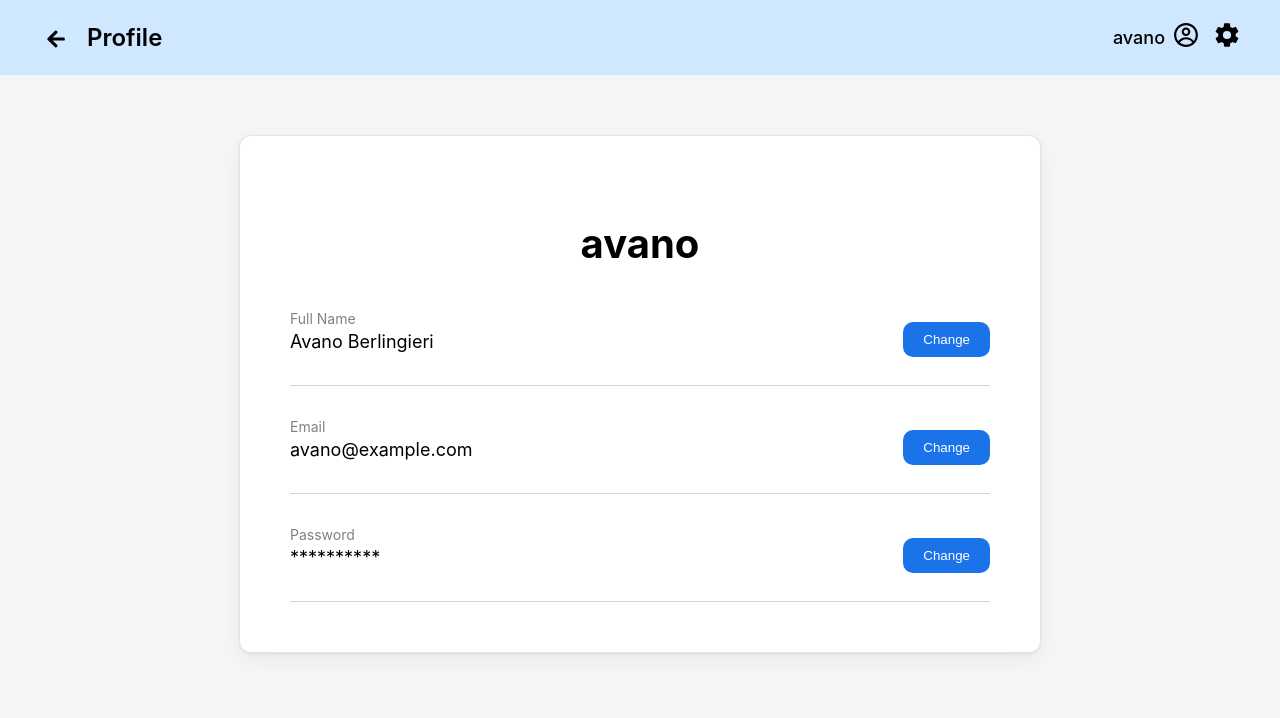
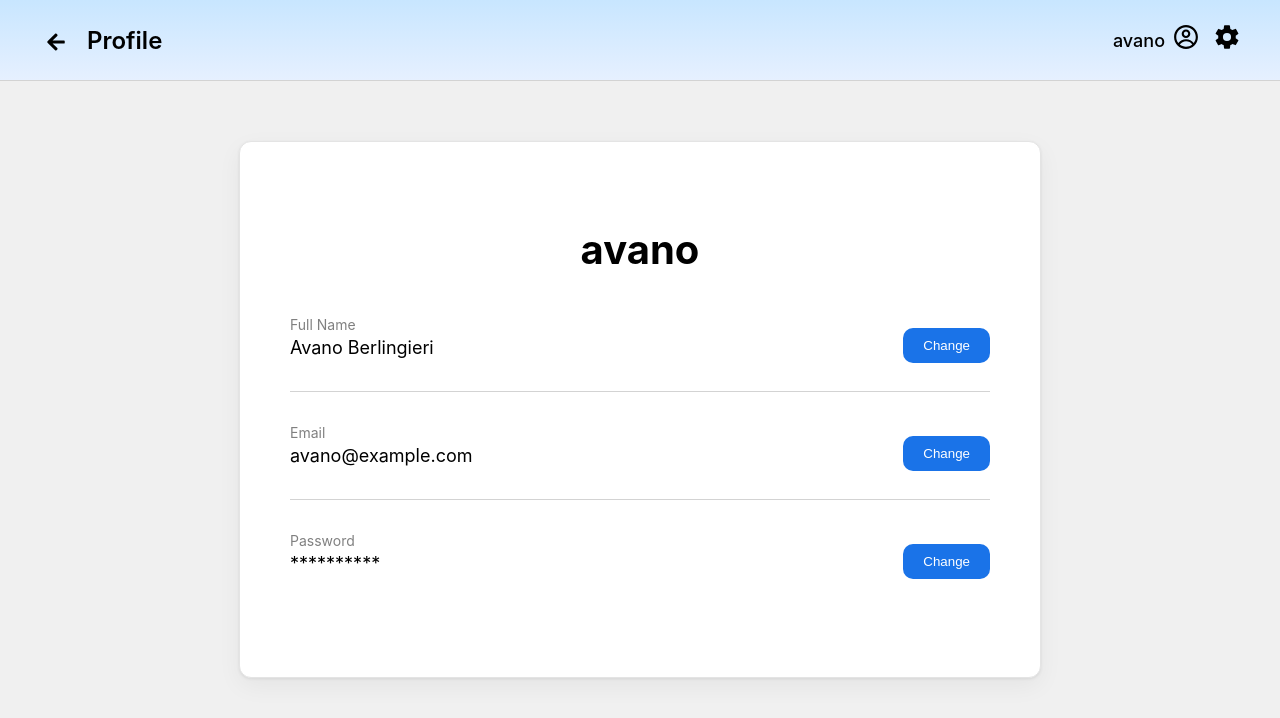
Before and after one commit to AvanoBerlingieri/Notes_App, a React (Create React App) app in the folder frontend/: page /profile in a window 1280 px wide. Shown: the top 718 px of the page. Built offline with nearby package versions, Linux system fonts and the light colour scheme; no server answers.

Commit message:
styling update

```diff
--- a/frontend/src/pages/Signup.js
+++ b/frontend/src/pages/Signup.js
@@ -116,12 +116,12 @@ export default function Signup() {
                                 At least 8 characters
                             </p>
 
+                            <p className={passwordRules.capital ? "valid" : "invalid"}>
+                                At least 1 capital letter
+                            </p>
+
                             <p className={passwordRules.number ? "valid" : "invalid"}>
                                 At least 1 number
-                            </p>
-
-                            <p className={passwordRules.special ? "valid" : "invalid"}>
-                                At least 1 special character
                             </p>
 
                             <p className={passwordRules.special ? "valid" : "invalid"}>
--- a/frontend/src/pages/css/Home.css
+++ b/frontend/src/pages/css/Home.css
@@ -1,7 +1,10 @@
+body{
+    background: #f0f0f0;
+}
+
 .home-container {
-    height: 100vh;
+    height: 100%;
     display: flex;
-    background: #f5f6f8;
     flex-direction: column;
 }
 
@@ -20,7 +23,7 @@
 .sort {
     padding: 10px;
     border-radius: 8px;
-    border: 1px solid #ccc;
+    border: 1px solid lightgrey;
 }
 
 /* VIEW TOGGLE */
@@ -34,7 +37,7 @@
 .view-toggle button {
     padding: 8px 14px;
     border-radius: 6px;
-    border: 1px solid #ccc;
+    border: 1px solid lightgrey;
     background: white;
     cursor: pointer;
 }
@@ -120,7 +123,7 @@
 }
 
 .note-row .preview {
-    font-size: 13px;
+    font-size: 12px;
     color: gray;
 }
 
--- a/frontend/src/pages/css/NoteEditor.css
+++ b/frontend/src/pages/css/NoteEditor.css
@@ -1,8 +1,11 @@
+body{
+    background: #f0f0f0;
+}
+
 .note-page {
     display: flex;
     flex-direction: column;
-    min-height: 100vh;
-    background: #f5f6f8;
+    min-height: 100%;
 }
 
 /* TOOLBAR */
@@ -48,7 +51,6 @@
     color: #1a73e8;
 }
 
-/* EDITOR CANVAS */
 .editor-container {
     flex: 1;
     display: flex;
--- a/frontend/src/pages/css/Profile.css
+++ b/frontend/src/pages/css/Profile.css
@@ -1,6 +1,9 @@
+body{
+    background: #f0f0f0;
+}
+
 .profile-page {
-    min-height: 100vh;
-    background: #f5f6f8;
+    min-height: 100%;
     display: flex;
     flex-direction: column;
 }
@@ -42,6 +45,11 @@
     padding-bottom: 15px;
 }
 
+.profile-field:last-child {
+    border: none;
+    margin-bottom: 20px;
+}
+
 .field-label {
     font-size: 14px;
     color: gray;
--- a/frontend/src/pages/css/Signup.css
+++ b/frontend/src/pages/css/Signup.css
@@ -4,7 +4,7 @@
     align-items: center;
     min-height: 100vh;
     padding: 0 20px;
-    background: linear-gradient(135deg, #1e90ff, #00bfff);
+    background: linear-gradient(135deg, #4664a0, #c8e6ff);
     font-family: 'Segoe UI', Tahoma, Geneva, Verdana, sans-serif;
 }
 
--- a/frontend/src/pages/css/Topbar.css
+++ b/frontend/src/pages/css/Topbar.css
@@ -1,10 +1,12 @@
 .topbar {
-    background: #cfe8ff;
-    height: 75px;
+    background: linear-gradient(0deg, #e6f0ff, #c8e6ff);
+    height: 80px;
     display: grid;
+    flex-shrink: 0;
     grid-template-columns: 1fr 2fr 1fr;
     align-items: center;
     padding: 0 40px;
+    border-bottom: 1px solid lightgrey;
 }
 
 .topbar-left {
```
